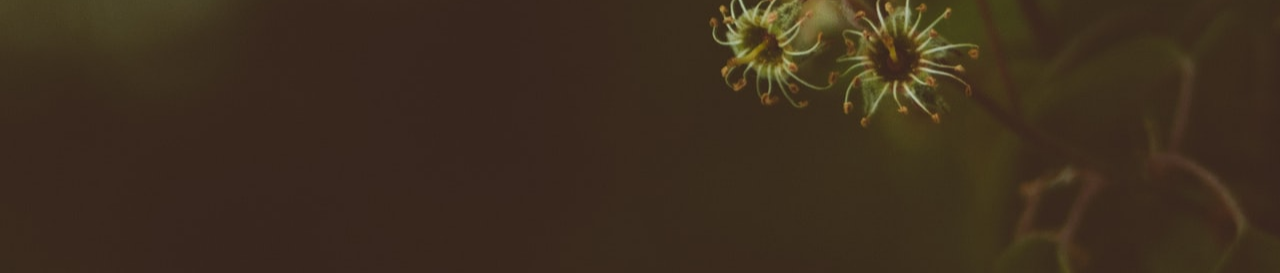
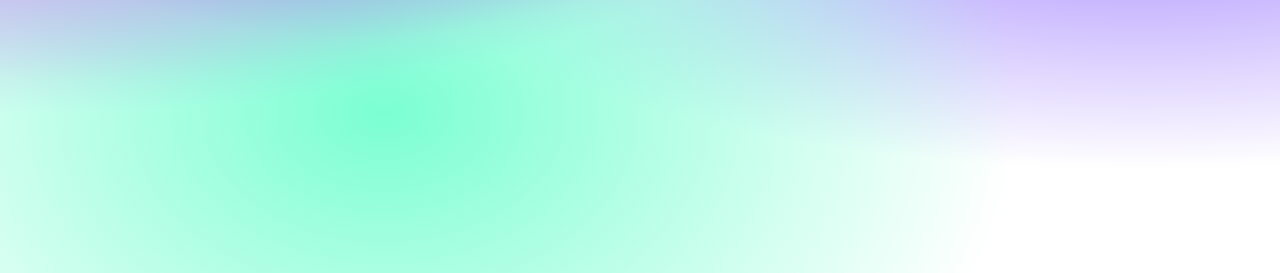
Before and after one commit to itsmerifz/LinkTree-Wannabe, a plain HTML site: page index.html in a window 1280 px wide. Shown: the part 527-800 px from the top of the page. Drawn offline with nearby package versions, Linux system fonts and the light colour scheme.

Commit message:
update background

```diff
--- a/index.html
+++ b/index.html
@@ -15,12 +15,15 @@
             }
 
             body {
-        background-image: url(img/bg-page.jpg);
-        background-repeat: no-repeat;
-        background-position: center center;
+              background-color:#d899ff;
+              background-image:
+              radial-gradient(at 28% 0%, hsla(242,77%,60%,1) 0px, transparent 50%),
+              radial-gradient(at 5% 18%, hsla(285,88%,73%,1) 0px, transparent 50%),
+              radial-gradient(at 3% 32%, hsla(265,74%,69%,1) 0px, transparent 50%),
+              radial-gradient(at 30% 80%, hsla(160,99%,74%,1) 0px, transparent 50%),
+              radial-gradient(at 89% 51%, hsla(255,99%,76%,1) 0px, transparent 50%);
+              background-position: center;
               min-height: 100%;
-        background-size: fill;
-        height: 100vh;
             }
 
             .foto {
@@ -152,6 +155,11 @@
                 overflow: hidden;
               }
 
+              body{
+                background-repeat: no-repeat;
+                height: 100vh;
+              }
+
               .kiri {
                 border-right: 1px solid #dee2e6 !important;
               }
```
Lines whose indentation alone changed are shown as unchanged.
